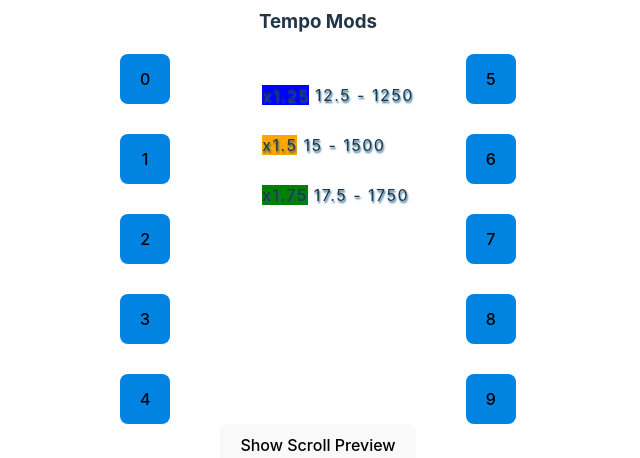
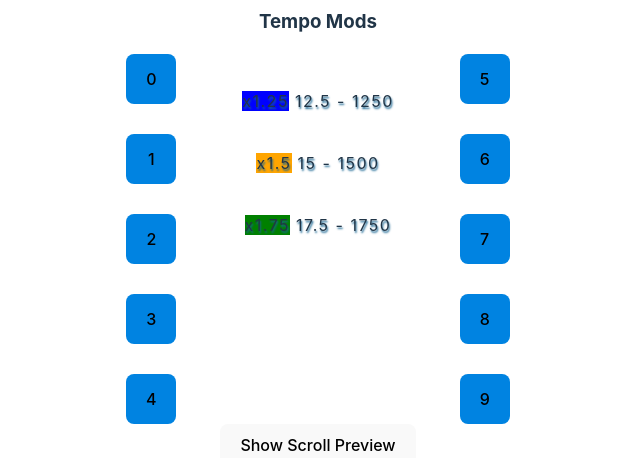
Before and after one commit to Fihra/ddr-tempo-ver2, a React (Vite) app: page / in a window 1280 px wide. Shown: the part 410-868 px from the top of the page, without its empty margins (322-962 px from the left). Built offline with nearby package versions, Linux system fonts and the light colour scheme.

Commit message:
adjusting modified speeds

```diff
--- a/src/App.css
+++ b/src/App.css
@@ -57,12 +57,13 @@
 }
 
 .mod-block ul {
-
+  padding-left: 0;
   list-style-type: none;
 }
 
 .mod-block li {
-  text-align: left;
+  /* text-align: left; */
+  padding: 6px;
   align-items: center;
   margin: 0 auto;
   line-height: 50px;
```
